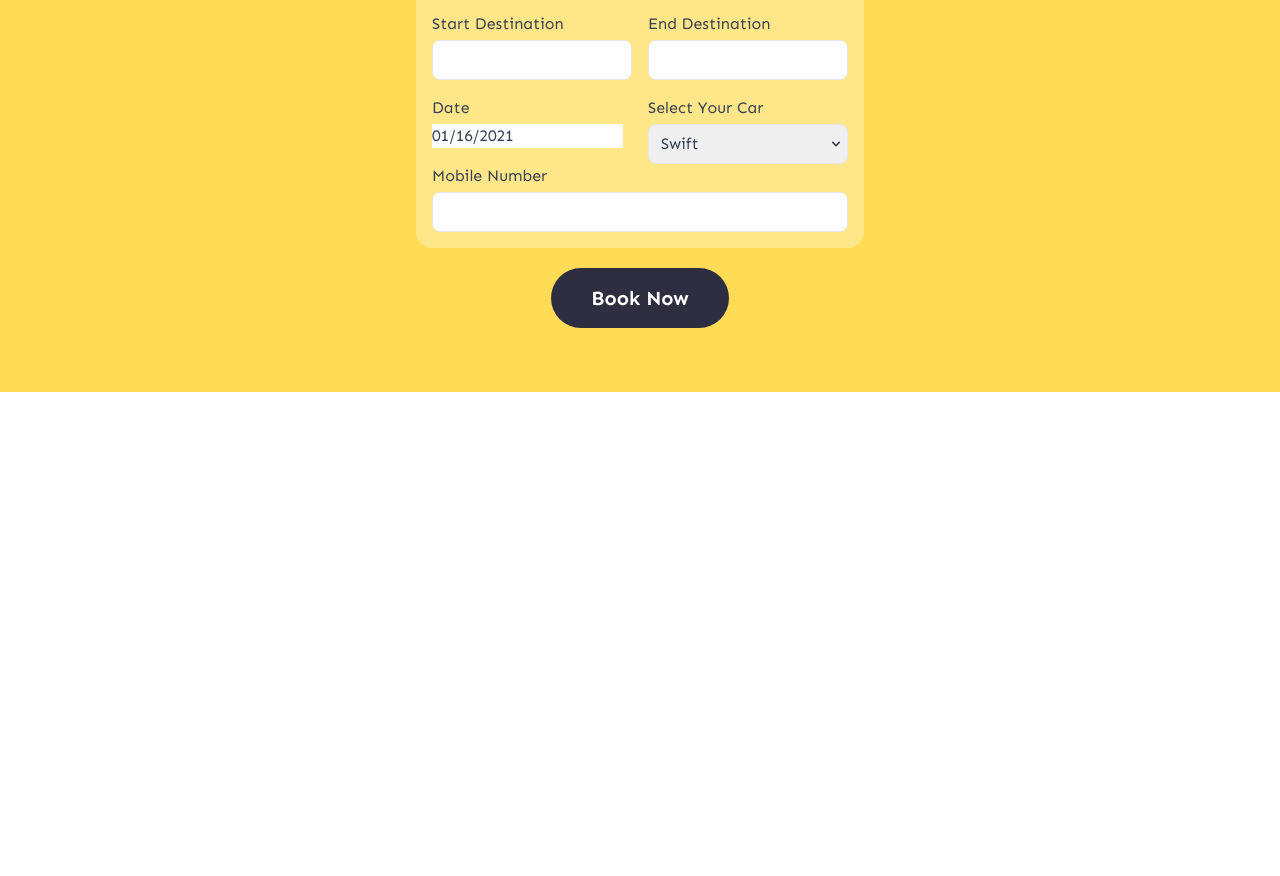
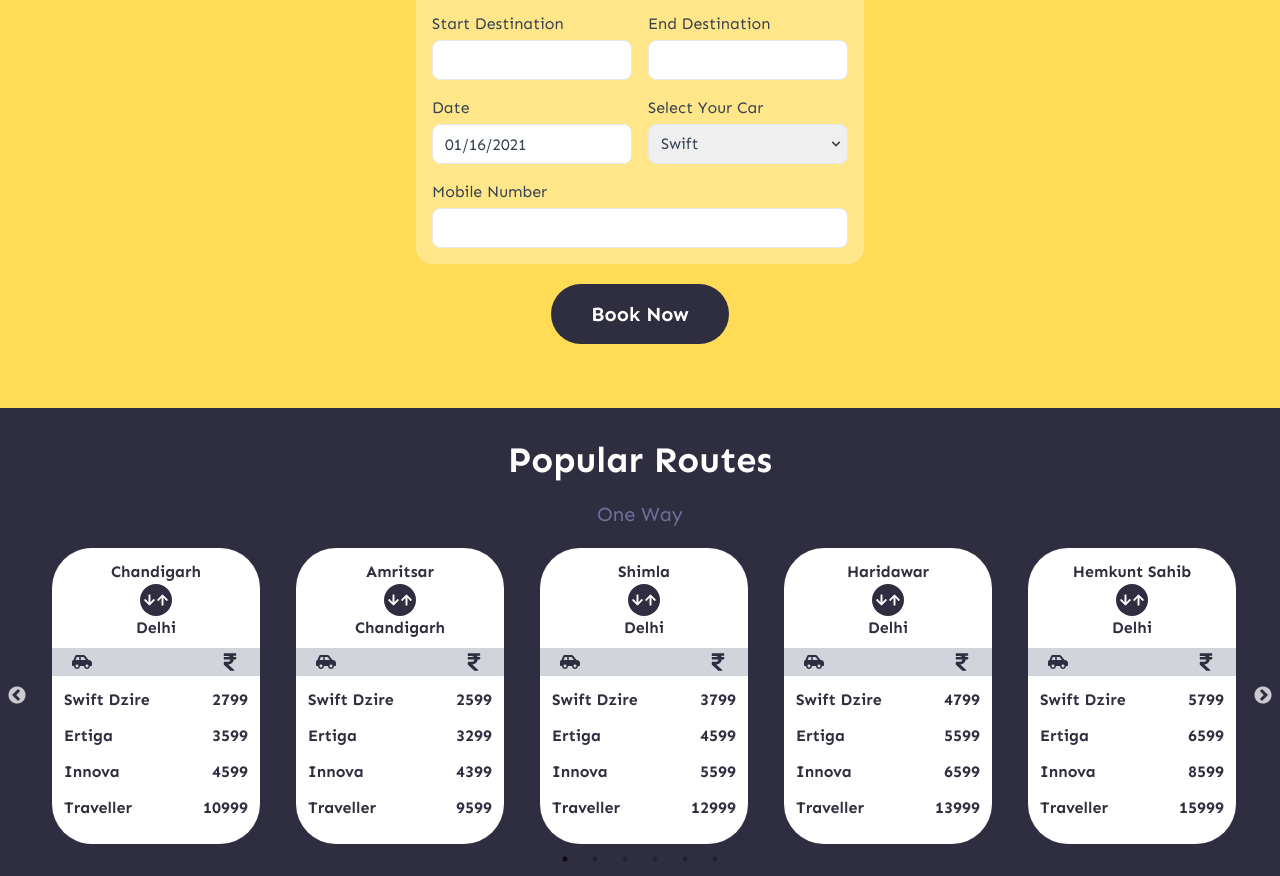
Before and after one commit to parmdhillon/taxibooking, a Next.js app: page / in a window 1280 px wide. Shown: the part 1100-1976 px from the top of the page. Before the commit the page ends 1492 px from the top, so only its background shows below. Built offline with nearby package versions, Linux system fonts and the light colour scheme.

Commit message:
Added Price Cards

```diff
--- a/package.json
+++ b/package.json
@@ -17,6 +17,8 @@
     "react-dom": "17.0.1",
     "react-hook-form": "^6.14.1",
     "react-icons": "^4.1.0",
+    "react-slick": "^0.27.14",
+    "slick-carousel": "^1.8.1",
     "tailwindcss": "^2.0.2"
   }
 }
--- a/src/components/Navbar/Navbar.js
+++ b/src/components/Navbar/Navbar.js
@@ -21,25 +21,25 @@ const Navbar = () => {
         style={{ width: `${isOpen ? `calc(100% - 48px)` : `auto`}` }}
       >
         <a
-          className="py-3  inline-block px-6 font-bold hover:bg-charade-300 hover:text-white rounded-2xl"
-          href="#"
+          className="py-3  inline-block px-6 font-bold hover:bg-gray-100  hover:text-charade-500"
+          href="#home"
         >
           Home
         </a>
         <a
-          className="py-3  inline-block px-6 font-bold hover:bg-charade-300 hover:text-white rounded-2xl"
-          href="#"
+          className="py-3  inline-block px-6 font-bold hover:bg-gray-100  hover:text-charade-500"
+          href="#booking"
         >
           Book Cab
         </a>
         <a
-          className="py-3  inline-block px-6 font-bold hover:bg-charade-300 hover:text-white rounded-2xl"
+          className="py-3  inline-block px-6 font-bold hover:bg-gray-100  hover:text-charade-500"
           href="#"
         >
           Routes
         </a>
         <a
-          className="py-3 inline-block px-6 font-bold hover:bg-charade-300 hover:text-white rounded-2xl"
+          className="py-3 inline-block px-6 font-bold hover:bg-gray-100  hover:text-charade-500"
           href="#"
         >
           Contact Us
--- /dev/null
+++ b/src/components/PriceCard/PriceCard.js
@@ -0,0 +1,51 @@
+import React from 'react';
+import { FaArrowDown, FaArrowUp, FaCarSide, FaRupeeSign } from 'react-icons/fa';
+
+const PriceCard = ({
+  route: { startLoc, endLoc, swift, ertiga, innova, traveller },
+}) => {
+  return (
+    <div className="w-full px-5">
+      <div
+        style={{ borderRadius: '40px' }}
+        className="bg-white w-full md:w-52 py-3 overflow-hidden"
+      >
+        <div className="px-3 flex flex-col justify-center items-center">
+          <span className="text-charade-500 font-bold">{startLoc}</span>
+          <span className="w-8 h-8 p-1 bg-charade-500 rounded-full text-white flex justify-center items-center font-bold">
+            <FaArrowDown className="inline-block mr-0.5" />
+            <FaArrowUp className="inline-block" />
+          </span>
+          <span className="text-charade-500 font-bold">{endLoc}</span>
+        </div>
+        <div className="w-full my-2 bg-gray-300 text-charade-500 flex justify-between py-1 px-5 text-xl">
+          <FaCarSide />
+          <FaRupeeSign />
+        </div>
+        <div className="w-full px-3 font-bold text-charade-500">
+          <div className="flex justify-between my-3">
+            <span>Swift Dzire</span>
+            <span>{swift}</span>
+          </div>
+
+          <div className="flex justify-between my-3">
+            <span>Ertiga</span>
+            <span>{ertiga}</span>
+          </div>
+
+          <div className="flex justify-between my-3">
+            <span>Innova</span>
+            <span>{innova}</span>
+          </div>
+
+          <div className="flex justify-between my-3">
+            <span>Traveller</span>
+            <span>{traveller}</span>
+          </div>
+        </div>
+      </div>
+    </div>
+  );
+};
+
+export default PriceCard;
--- /dev/null
+++ b/src/data/routes.js
@@ -0,0 +1,50 @@
+export default [
+  {
+    startLoc: 'Chandigarh',
+    endLoc: 'Delhi',
+    swift: 2799,
+    ertiga: 3599,
+    innova: 4599,
+    traveller: 10999,
+  },
+  {
+    startLoc: 'Amritsar',
+    endLoc: 'Chandigarh',
+    swift: 2599,
+    ertiga: 3299,
+    innova: 4399,
+    traveller: 9599,
+  },
+  {
+    startLoc: 'Shimla',
+    endLoc: 'Delhi',
+    swift: 3799,
+    ertiga: 4599,
+    innova: 5599,
+    traveller: 12999,
+  },
+  {
+    startLoc: 'Haridawar',
+    endLoc: 'Delhi',
+    swift: 4799,
+    ertiga: 5599,
+    innova: 6599,
+    traveller: 13999,
+  },
+  {
+    startLoc: 'Hemkunt Sahib',
+    endLoc: 'Delhi',
+    swift: 5799,
+    ertiga: 6599,
+    innova: 8599,
+    traveller: 15999,
+  },
+  {
+    startLoc: 'Morinda',
+    endLoc: 'Tajpur',
+    swift: 10,
+    ertiga: 15,
+    innova: 20,
+    traveller: 50,
+  },
+];
--- a/src/pages/index.js
+++ b/src/pages/index.js
@@ -1,6 +1,7 @@
 import Navbar from '../components/Navbar/Navbar';
 import BookingScreen from '../screens/BookingScreen';
 import HomeScreen from '../screens/HomeScreen';
+import RouteScreen from '../screens/RouteScreen';
 
 export default function Home() {
   return (
@@ -8,6 +9,7 @@ export default function Home() {
       <Navbar />
       <HomeScreen />
       <BookingScreen />
+      <RouteScreen />
     </>
   );
 }
--- a/src/screens/BookingScreen.js
+++ b/src/screens/BookingScreen.js
@@ -97,10 +97,13 @@ const BookingScreen = () => {
                   <span className="text-red-400">*Required</span>
                 )}
               </label>
+              <div className="w-full">
                 <DatePicker
+                  className="w-full h-10 px-3 text-base placeholder-gray-600 border rounded-lg focus:shadow-outline"
                   selected={startDate}
                   onChange={(date) => setStartDate(date)}
                 />
+              </div>
             </div>
             <div className="relative w-full px-2 md:w-1/2">
               <label className="block mb-1">
@@ -131,7 +134,8 @@ const BookingScreen = () => {
                 </svg>
               </div>
             </div>
-            <div className="w-full px-2">
+          </div>
+          <div className="w-full">
             <label className="block mb-1">
               Mobile Number{' '}
               {errors.mobile && (
@@ -147,7 +151,6 @@ const BookingScreen = () => {
           </div>
         </div>
       </div>
-      </div>
       <button
         onClick={handleSubmit((data) => onSubmit(data))}
         className="bg-charade-500 text-white text-xl py-4 px-10 mt-5 mb-16 rounded-full font-bold"
--- a/src/screens/HomeScreen.js
+++ b/src/screens/HomeScreen.js
@@ -3,9 +3,12 @@ import { FaPhoneAlt, FaWhatsapp } from 'react-icons/fa';
 
 const HomeScreen = () => {
   return (
-    <div className="flex justify-center items-center h-screen flex-col-reverse md:flex-row">
-      <div className="w-full md:w-1/2 flex items-center justify-center md:justify-start h-full md:pl-8 pt-10 md:pt-0 pb-14">
-        <div className="w-full px-4 text-center md:text-left">
+    <section
+      id="home"
+      className="flex justify-center items-center h-screen flex-col-reverse lg:flex-row"
+    >
+      <div className="w-full lg:w-1/2 flex items-center justify-center lg:justify-start h-full lg:pl-8 pt-10 lg:pt-0 pb-14">
+        <div className="w-full px-4 text-center lg:text-left">
           <span className="font-extrabold text-charade-500 block my-2 text-5xl">
             Need Ride?
           </span>
@@ -18,7 +21,7 @@ const HomeScreen = () => {
             <FaPhoneAlt className="inline -my-1 text-xl" />{' '}
             <span className="font-bold">Call Us</span>
           </button>
-          <div className="flex justify-center md:justify-start items-center my-2">
+          <div className="flex justify-center lg:justify-start items-center my-2">
             <span className="text-red-400 text-xl font-bold">+91</span>
             <a
               href="tel:+919465313982"
@@ -27,21 +30,24 @@ const HomeScreen = () => {
               9465313982
             </a>
           </div>
-          <div className="flex my-5 flex-col md:block">
-            <a href="#booking" className="py-3 px-6 bg-charade-500 text-white font-bold text-xl rounded-xl border-2 border-charade-500 mr-3 w-full md:w-auto">
+          <div className="flex my-5 flex-col justify-center items-center lg:block">
+            <a
+              href="#booking"
+              className="py-3 px-6 bg-charade-500 text-white font-bold text-xl rounded-xl lg:mr-3 border-2 border-charade-500 w-full md:w-1/2"
+            >
               Book Cab
             </a>
-            <a className="p-3 text-charade-500 font-bold text-xl border-2 border-charade-500 rounded-xl w-full md:w-auto my-2 md:my-0">
+            <a className="p-3 text-charade-500 font-bold text-xl border-2 border-charade-500 rounded-xl w-full md:w-1/2 my-2 lg:my-0">
               <FaWhatsapp className="inline-block -my-2 mr-1 text-2xl" />
               WhatsApp Us
             </a>
           </div>
         </div>
       </div>
-      <div className="w-8/12 md:w-1/2 justify-center items-end md:items-center flex pt-5 md:pt-0">
-        <img src="/img/home.png" />
+      <div className="w-8/12 lg:w-1/2 flex justify-center items-center pt-5 lg:pt-0">
+        <img src="/img/home.png" className="w-72 lg:w-full" />
       </div>
-    </div>
+    </section>
   );
 };
 
--- /dev/null
+++ b/src/screens/RouteScreen.js
@@ -0,0 +1,67 @@
+import React from 'react';
+import Slider from 'react-slick';
+import 'slick-carousel/slick/slick.css';
+import 'slick-carousel/slick/slick-theme.css';
+import routes from '../data/routes';
+import PriceCard from '../components/PriceCard/PriceCard';
+
+const RouteScreen = () => {
+  const settings = {
+    dots: true,
+    infinite: true,
+    speed: 500,
+    slidesToShow: 5,
+    slidesToScroll: 1,
+    responsive: [
+      {
+        breakpoint: 1200,
+        settings: {
+          slidesToShow: 4,
+          slidesToScroll: 1,
+          dots: true,
+        },
+      },
+      {
+        breakpoint: 1024,
+        settings: {
+          slidesToShow: 3,
+          slidesToScroll: 1,
+          dots: true,
+        },
+      },
+      {
+        breakpoint: 800,
+        settings: {
+          slidesToShow: 2,
+          slidesToScroll: 1,
+        },
+      },
+      {
+        breakpoint: 480,
+        settings: {
+          slidesToShow: 1,
+          slidesToScroll: 1,
+        },
+      },
+    ],
+  };
+  return (
+    <section id="routes" className="w-full bg-charade-500 py-8">
+      <span className="block text-center text-4xl text-white font-bold">
+        Popular Routes
+      </span>
+      <span className="block text-center text-charade-200 my-5 text-xl">
+        One Way
+      </span>
+      <div className="w-full px-8">
+        <Slider {...settings}>
+          {routes.map((route) => (
+            <PriceCard route={route} />
+          ))}
+        </Slider>
+      </div>
+    </section>
+  );
+};
+
+export default RouteScreen;
```
Also changed, not shown: 1 other file (tests, documents, lock files or other folders). Lines whose indentation alone changed are shown as unchanged.
